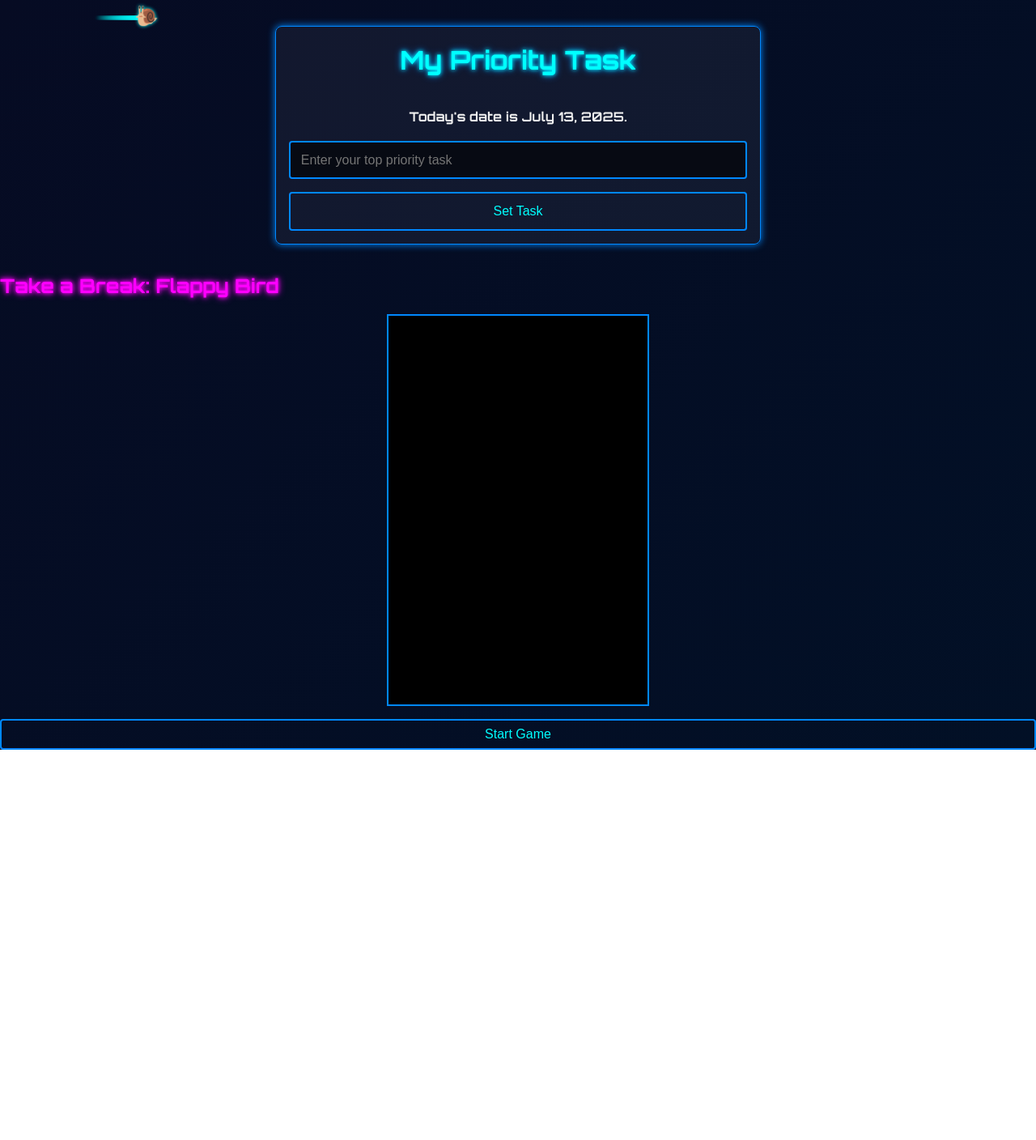
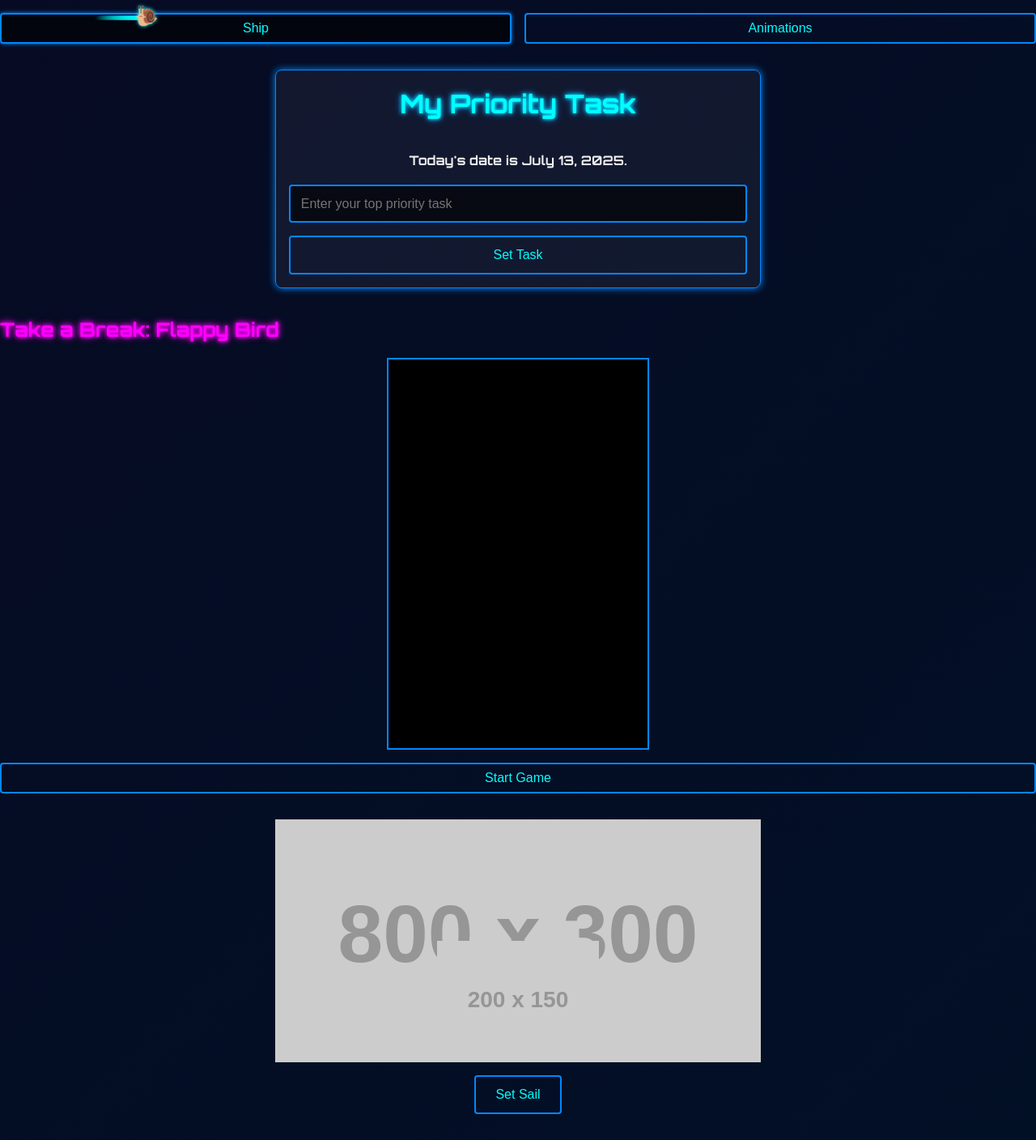
Before and after one commit to IsaacLien/toptask, a plain HTML site: page index.html in a window 1280 px wide. Shown: the whole page at 81% size. Before the commit the page ends 926 px from the top, so only its background shows below. Drawn offline with nearby package versions, Linux system fonts and the light colour scheme; placeholder pictures from the web are drawn by us.

Commit message:
Preload ship assets and add set sail control

```diff
--- a/index.html
+++ b/index.html
@@ -9,6 +9,15 @@
     <script src="https://cdn.jsdelivr.net/npm/canvas-confetti@1.5.1/dist/confetti.browser.min.js"></script>
 </head>
 <body>
+    <div id="tab-nav">
+        <button class="tab-button active" data-tab="ship">Ship</button>
+        <button class="tab-button" data-tab="animations">Animations</button>
+    </div>
+
+    <div id="loading-overlay" class="hidden">
+        <div class="spinner"></div>
+    </div>
+
     <div class="container">
         <h1>My Priority Task</h1>
         <p id="summary" class="summary"></p>
@@ -43,6 +52,19 @@
         <button id="flappy-start">Start Game</button>
     </div>
 
+    <div id="ship-page" class="tab-page">
+        <div class="ship-background">
+            <img id="ship-image" alt="Ship">
+        </div>
+        <div class="ship-controls">
+            <button id="set-sail">Set Sail</button>
+        </div>
+    </div>
+
+    <div id="animations-page" class="tab-page hidden">
+        <p>Animations go here.</p>
+    </div>
+
     <!-- Celebration Modal -->
     <div id="celebration-modal" class="modal hidden">
         <div class="modal-content">
--- a/script.js
+++ b/script.js
@@ -12,6 +12,57 @@ document.addEventListener('DOMContentLoaded', () => {
     const celebrationModal = document.getElementById('celebration-modal');
     const celebrationButton = document.getElementById('celebration-button');
     const summary = document.getElementById('summary');
+
+    // Tab and loading elements
+    const tabButtons = document.querySelectorAll('.tab-button');
+    const shipPage = document.getElementById('ship-page');
+    const animationsPage = document.getElementById('animations-page');
+    const loadingOverlay = document.getElementById('loading-overlay');
+    const shipImage = document.getElementById('ship-image');
+    const shipBg = document.querySelector('.ship-background');
+
+    const shipLocations = [
+        {
+            background: 'https://via.placeholder.com/800x300?text=Space+Background',
+            ship: 'https://via.placeholder.com/200x150?text=Ship'
+        },
+        {
+            background: 'https://via.placeholder.com/800x300?text=Island+Background',
+            ship: 'https://via.placeholder.com/200x150?text=Pirate+Ship'
+        }
+    ];
+    let currentLocation = 0;
+    const loadedLocations = {};
+
+    function preloadAssets(assets) {
+        const urls = Object.values(assets);
+        return Promise.all(urls.map(url => new Promise(resolve => {
+            const img = new Image();
+            img.src = url;
+            img.onload = resolve;
+        })));
+    }
+
+    function initShipPage(index = currentLocation) {
+        const assets = shipLocations[index];
+        shipImage.src = assets.ship;
+        shipBg.style.backgroundImage = `url(${assets.background})`;
+        shipImage.classList.add('visible');
+        shipBg.classList.add('visible');
+    }
+
+    function showTab(tab) {
+        shipPage.classList.add('hidden');
+        animationsPage.classList.add('hidden');
+        if (tab === 'ship') {
+            shipPage.classList.remove('hidden');
+        } else {
+            animationsPage.classList.remove('hidden');
+        }
+        tabButtons.forEach(btn => {
+            btn.classList.toggle('active', btn.dataset.tab === tab);
+        });
+    }
 
     function triggerLaserOverlay() {
         const overlay = document.createElement('div');
@@ -260,6 +311,39 @@ document.addEventListener('DOMContentLoaded', () => {
         }
     });
 
+    // Preload ship assets on initial load
+    loadingOverlay.classList.remove('hidden');
+    preloadAssets(shipLocations[currentLocation]).then(() => {
+        loadedLocations[currentLocation] = true;
+        initShipPage(currentLocation);
+        loadingOverlay.classList.add('hidden');
+        showTab('ship');
+    });
+
+    document.getElementById('set-sail').addEventListener('click', () => {
+        const nextIndex = (currentLocation + 1) % shipLocations.length;
+        shipImage.classList.remove('visible');
+        shipBg.classList.remove('visible');
+        if (loadedLocations[nextIndex]) {
+            currentLocation = nextIndex;
+            initShipPage(nextIndex);
+        } else {
+            loadingOverlay.classList.remove('hidden');
+            preloadAssets(shipLocations[nextIndex]).then(() => {
+                loadedLocations[nextIndex] = true;
+                currentLocation = nextIndex;
+                initShipPage(nextIndex);
+                loadingOverlay.classList.add('hidden');
+            });
+        }
+    });
+
+    tabButtons.forEach(btn => {
+        btn.addEventListener('click', () => {
+            showTab(btn.dataset.tab);
+        });
+    });
+
     updateSummary();
 
     // --- Cute snail animation ---
--- a/styles.css
+++ b/styles.css
@@ -245,3 +245,100 @@ h2 {
     background-color: rgba(0,0,0,0.6);
     box-shadow: 0 0 5px #08f, 0 0 10px #08f;
 }
+
+/* Tab Navigation */
+#tab-nav {
+    display: flex;
+    justify-content: center;
+    margin: 1rem 0;
+    gap: 1rem;
+}
+
+.tab-button {
+    background: transparent;
+    color: #0ff;
+    border: 2px solid #08f;
+    padding: 0.5rem 1rem;
+    border-radius: 4px;
+    cursor: pointer;
+}
+
+.tab-button.active {
+    background-color: rgba(0,0,0,0.6);
+    box-shadow: 0 0 5px #08f;
+}
+
+.tab-page {
+    display: none;
+    margin: 2rem auto;
+    max-width: 600px;
+}
+
+.tab-page:not(.hidden) {
+    display: block;
+}
+
+.ship-background {
+    position: relative;
+    width: 100%;
+    height: 300px;
+    background-size: cover;
+    background-position: center;
+    opacity: 0;
+    transition: opacity 0.3s ease;
+}
+
+#ship-image {
+    position: absolute;
+    bottom: 0;
+    left: 50%;
+    transform: translateX(-50%);
+    max-width: 200px;
+    opacity: 0;
+    transition: opacity 0.3s ease;
+}
+
+.ship-background.visible,
+#ship-image.visible {
+    opacity: 1;
+}
+
+.ship-controls {
+    text-align: center;
+    margin-top: 1rem;
+}
+
+#set-sail {
+    width: auto;
+}
+
+#loading-overlay {
+    position: fixed;
+    top: 0;
+    left: 0;
+    width: 100%;
+    height: 100%;
+    background: rgba(0,0,0,0.8);
+    display: flex;
+    justify-content: center;
+    align-items: center;
+    z-index: 3000;
+}
+
+#loading-overlay.hidden {
+    display: none;
+}
+
+.spinner {
+    border: 4px solid #0ff;
+    border-top: 4px solid transparent;
+    border-radius: 50%;
+    width: 40px;
+    height: 40px;
+    animation: spin 1s linear infinite;
+}
+
+@keyframes spin {
+    from { transform: rotate(0deg); }
+    to { transform: rotate(360deg); }
+}
```
